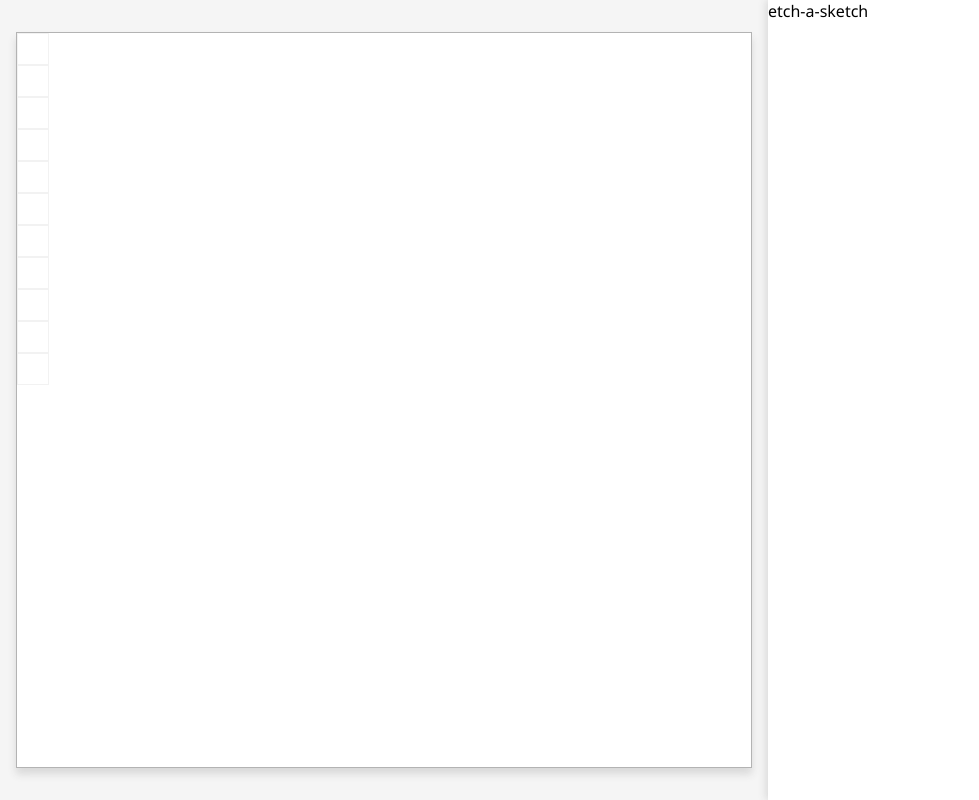
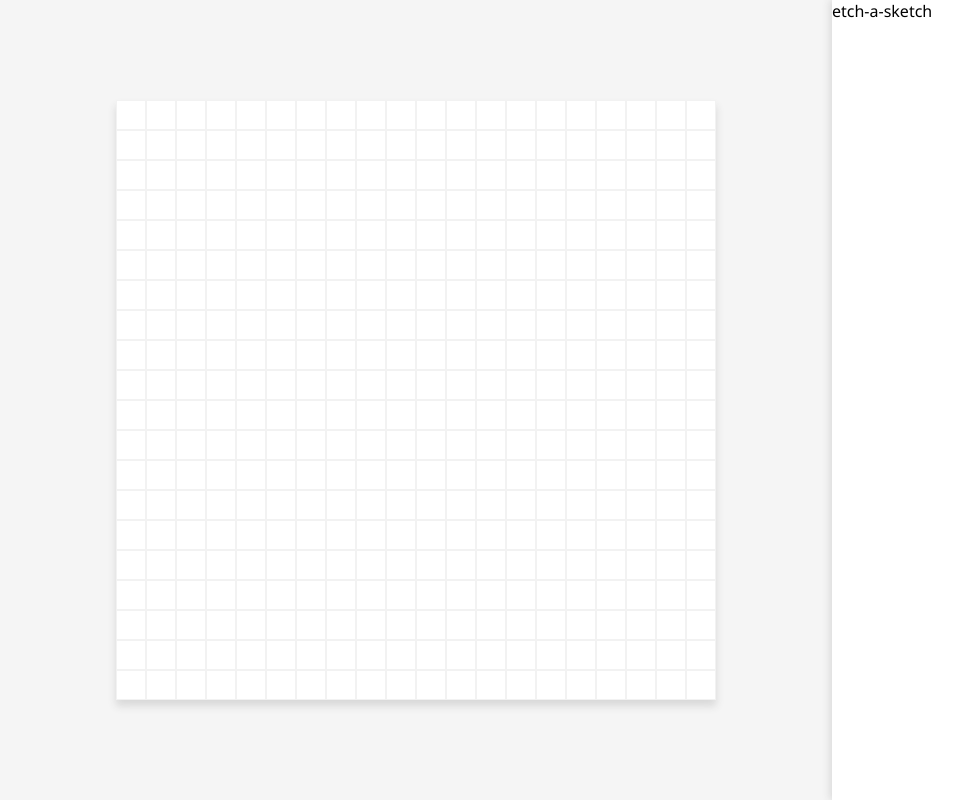
Before and after one commit to dibyajeetk/etch-a-sketch, a plain HTML site: page index.html in a window 1280 px wide. Shown: the whole page, without its empty margins (0-979 px from the left). Drawn offline with Linux system fonts and the light colour scheme.

Commit message:
feat: Rolled back to static grid size
- using 600 x 600 px artboard for
rendering grid.
- dynamic grid requires calculating cell size live.

dated: June 28, 2025
time: 20:21 IST

```diff
--- a/src/script.js
+++ b/src/script.js
@@ -1,12 +1,23 @@
-let gridCount = 10;
+let gridCount = 20;
 const artBoardUI = document.querySelector("#artboard");
 
+// store gridCount
+// get length of any side of the #artboard.
+const artboardSize = artBoardUI.getBoundingClientRect().width; // this is static
+// #cell size = #artboard side(600px) / #gridCount(10). === 600 / 10 => 60px
+let cellSize = artboardSize / gridCount;
+// total number of box = grid count ** 2;
+let cellTotal = gridCount ** 2;
+// run a for loop to create necessary divs(cellUI)
 
-for (let i = 0; i <= gridCount; i++) {
+
+for (let i = 0; i < cellTotal; i++) {
 
     const cellUI = document.createElement("div")
     cellUI.setAttribute("class", "cell");
+    cellUI.style.width = `${cellSize}px`;
+    cellUI.style.height = `${cellSize}px`;
     artBoardUI.appendChild(cellUI);
 
-    // console.log(cellUI)
+    console.log(cellUI)
 }
--- a/src/style.css
+++ b/src/style.css
@@ -14,27 +14,30 @@
 /* Artboard */
 #artboard {
     aspect-ratio: 1 / 1;
-    margin: 2rem auto;
+    flex: 1 1 inherit;
+    margin: auto;
     background-color: hsla(0, 0%, 100%, 1);
     box-shadow: 0 6px 8px hsla(0, 0%, 20%, 0.15);
-    border: 1px solid hsla(0, 0%, 70%, 1);
+
+    width: 600px;
+    height: 600px;
 
     display: flex;
     flex-wrap: wrap;
-    flex-direction: column;
+    overflow: hidden;
 }
 
 .cell {
     aspect-ratio: 1 / 1;
+    flex: 1 1 inherit;
     border: 1px solid hsla(0, 0%, 95%, 1);
-    width: 2rem;
 }
 
 /* toolbar */
 
 #toolbar {
     flex: 1 1 auto;
-    max-width: 40vw;
+    max-width: 35vw;
     /* min-width: 40vh; */
     background-color: hsla(0, 0%, 100%, 1);
     box-shadow: -2px 0 8px hsla(0, 0%, 20%, 0.15);
```
